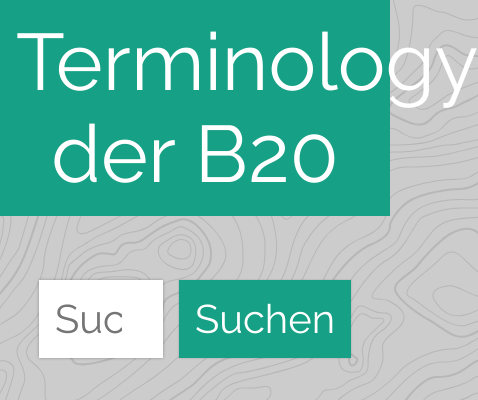
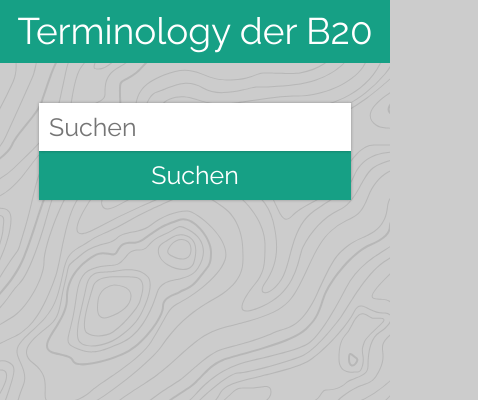
Before and after one commit to mornir/termino-b20, a Vue app: page / in a window 390 px wide. Shown: the top 400 px of the page, 478 px wide, since content can reach past the window. Built offline with nearby package versions, Linux system fonts and the light colour scheme.

Commit message:
Make it responsive

```diff
--- a/src/App.vue
+++ b/src/App.vue
@@ -118,24 +118,13 @@ body {
   background-image: url('./assets/topography.svg');
 }
 
-/* body {
-  background-image: url("./images/topography.svg"),
-    linear-gradient(110deg, #f93d66, #6d47d9);
-  background-size: 340px, auto;
-  min-height: calc(100vh - 100px);
-  margin: 50px;
-  background-position: fixed;
-
-}
- */
-
 header {
   padding: 1rem;
   display: block;
   margin: 0 auto 4rem;
   color: #ffffff;
   text-align: center;
-  font-size: 5rem;
+  font-size: 3.7rem;
   background-color: #16a085;
   font-weight: 400;
 }
@@ -149,6 +138,7 @@ main {
   width: 100%;
   display: flex;
   align-items: start;
+  flex-wrap: wrap;
 }
 
 .searchButton {
@@ -156,11 +146,11 @@ main {
   background-color: #16a085;
   color: #ffffff;
   font-size: 2.5rem;
-  margin-left: 1rem;
+  /*margin-left: 1rem;*/
   border: none;
   padding: 1rem;
   cursor: pointer;
-  box-shadow: 0 0 2px rgba(0, 0, 0, 0.2);
+  box-shadow: 0 0 3px rgba(0, 0, 0, 0.3);
 }
 
 .autcompleteSearch {
@@ -203,4 +193,28 @@ main {
 .result {
   margin-top: 4rem;
 }
+
+@media (pointer: coarse) {
+  .searchButton {
+    display: none;
+  }
+}
+
+@media (max-width: 820px) {
+  html {
+    font-size: 13px;
+  }
+}
+
+@media (max-width: 500px) {
+  html {
+    font-size: 10px;
+  }
+}
+
+@media (max-width: 320px) {
+  html {
+    font-size: 8px;
+  }
+}
 </style>
--- a/src/components/Fiche.vue
+++ b/src/components/Fiche.vue
@@ -2,11 +2,11 @@
   <div class="fiche">
     <div class="language">
       <!-- http://flaglane.com/download/german-flag/ -->
-      <img src="../assets/german-flag-small.png" alt="german-flag" width="50px">
+      <img src="../assets/german-flag-small.png" alt="german-flag">
       <span class="term">{{data.german}}</span>
     </div>
     <div class="language">
-      <img src="../assets/french-flag-small.png" alt="french-flag" width="50px">
+      <img src="../assets/french-flag-small.png" alt="french-flag">
       <span class="term">{{data.french}}</span>
     </div>
   </div>
@@ -36,6 +36,7 @@ export default {
 
 img {
   vertical-align: text-bottom;
+  width: 4rem;
 }
 
 .term {
```
